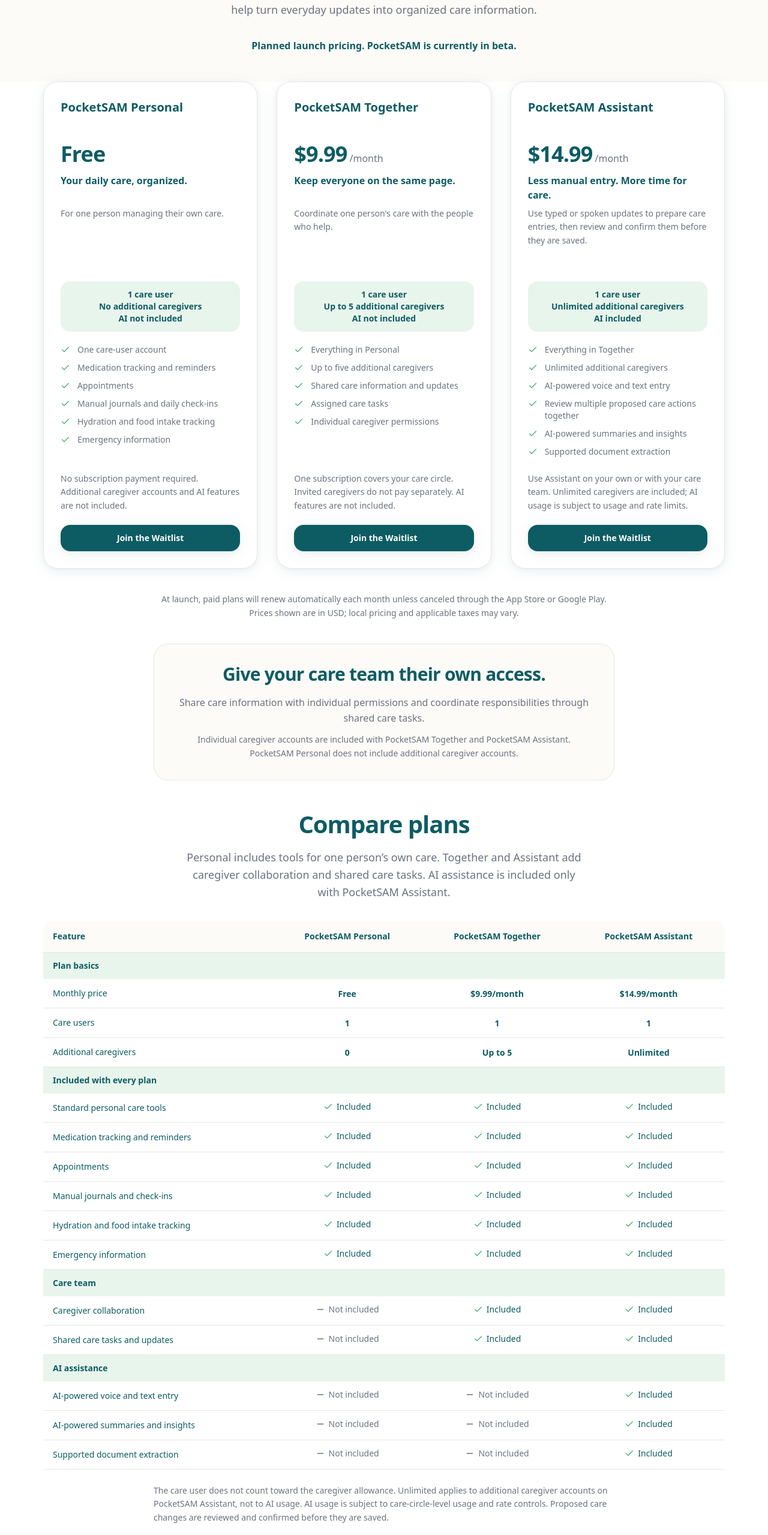
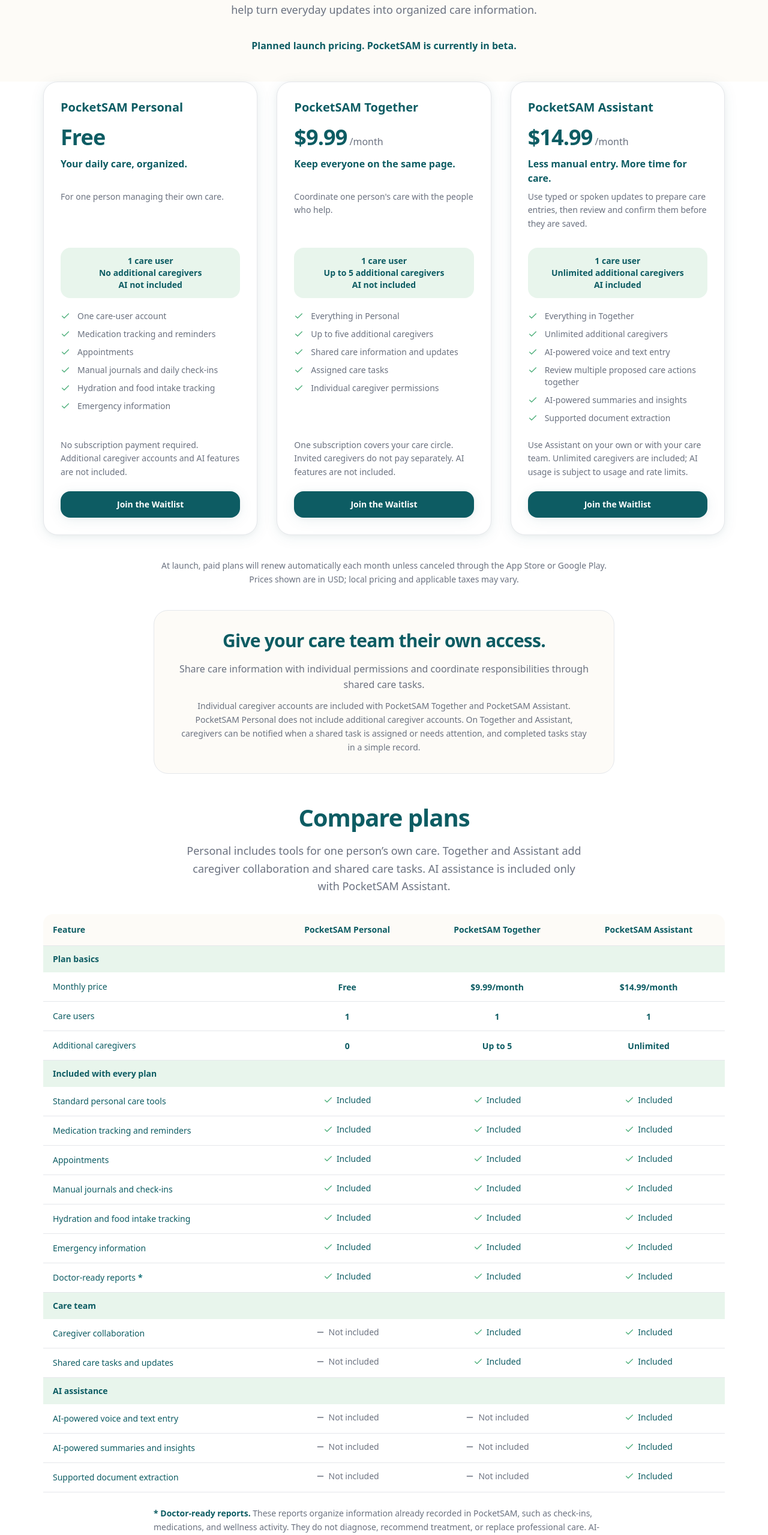
Before and after one commit to Bdogg83/PocketSAMWebsite, a Next.js app: page /pricing in a window 1280 px wide. Shown: the part 238-2797 px from the top of the page at 60% size. Built offline with nearby package versions, Linux system fonts and the light colour scheme.

Commit message:
Clarify which plans include reports, shared tasks, and caregiver notifications.
Co-authored-by: Cursor <cursoragent@cursor.com>

```diff
--- a/app/pricing/page.tsx
+++ b/app/pricing/page.tsx
@@ -90,7 +90,9 @@ export default function PricingPage() {
             </p>
             <p className="mt-3 text-sm leading-relaxed text-gray-soft">
               Individual caregiver accounts are included with PocketSAM Together and PocketSAM
-              Assistant. PocketSAM Personal does not include additional caregiver accounts.
+              Assistant. PocketSAM Personal does not include additional caregiver accounts. On
+              Together and Assistant, caregivers can be notified when a shared task is assigned or
+              needs attention, and completed tasks stay in a simple record.
             </p>
           </div>
         </Container>
--- a/components/CareTasksDetail.tsx
+++ b/components/CareTasksDetail.tsx
@@ -153,6 +153,17 @@ export default function CareTasksDetail() {
               tasks so everyone knows what needs to be done, who is helping, and what has already
               been completed when you are organizing care for a loved one.
             </p>
+            <p className="mt-4 text-sm leading-relaxed text-gray-soft sm:text-base">
+              Shared care tasks and caregiver assignment are included with PocketSAM Together and
+              PocketSAM Assistant. PocketSAM Personal does not include additional caregiver
+              accounts.{" "}
+              <Link
+                href="/pricing"
+                className="rounded-sm font-semibold text-teal-primary underline-offset-2 hover:underline focus-visible:outline focus-visible:outline-2 focus-visible:outline-offset-2 focus-visible:outline-teal-deep"
+              >
+                View plans
+              </Link>
+            </p>
           </div>
 
           <div className="mt-10 lg:mt-12">
--- a/components/DoctorReadyReportsDetail.tsx
+++ b/components/DoctorReadyReportsDetail.tsx
@@ -189,10 +189,9 @@ export default function DoctorReadyReportsDetail() {
               better prepared.
             </p>
             <p className="mt-4 text-sm leading-relaxed text-gray-soft sm:text-base">
-              These reports organize information already recorded in PocketSAM, such as check-ins,
-              medications, and wellness activity. They do not diagnose or recommend treatment.
-              AI-powered summaries, insights, and supported document extraction are included only
-              with PocketSAM Assistant.{" "}
+              These reports use information already saved in PocketSAM. They do not diagnose or
+              recommend treatment. AI-powered summaries, insights, and supported document
+              extraction are included only with PocketSAM Assistant.{" "}
               <Link
                 href="/pricing"
                 className="rounded-sm font-semibold text-teal-primary underline-offset-2 hover:underline focus-visible:outline focus-visible:outline-2 focus-visible:outline-offset-2 focus-visible:outline-teal-deep"
--- a/components/PricingCards.tsx
+++ b/components/PricingCards.tsx
@@ -12,7 +12,7 @@ export default function PricingCards() {
               key={plan.key}
               className="flex h-full flex-col rounded-3xl border border-gray-border bg-white p-6 shadow-soft sm:p-7"
             >
-              <h2 className="text-xl font-bold text-teal-deep lg:min-h-[3.5rem]">{plan.name}</h2>
+              <h2 className="text-xl font-bold text-teal-deep">{plan.name}</h2>
               <div className="mt-4 flex items-baseline gap-1">
                 <span className="text-4xl font-bold tracking-tight text-teal-deep">
                   {plan.price}
@@ -22,7 +22,7 @@ export default function PricingCards() {
                 )}
               </div>
               <p className="mt-3 font-semibold text-teal-deep lg:min-h-[3rem]">{plan.tagline}</p>
-              <p className="mt-2 text-sm leading-relaxed text-gray-soft lg:min-h-[6.5rem]">
+              <p className="mt-2 text-sm leading-relaxed text-gray-soft lg:min-h-[4.75rem]">
                 {plan.description}
               </p>
 
--- a/components/PricingComparison.tsx
+++ b/components/PricingComparison.tsx
@@ -65,7 +65,18 @@ export default function PricingComparison() {
                     key={row.feature}
                     className="rounded-2xl border border-gray-border bg-white p-4 shadow-soft"
                   >
-                    <p className="font-semibold text-teal-deep">{row.feature}</p>
+                    <p className="font-semibold text-teal-deep">
+                      {row.feature}
+                      {row.noteId && (
+                        <a
+                          href={`#${row.noteId}`}
+                          className="ml-1 rounded-sm text-teal-primary focus-visible:outline focus-visible:outline-2 focus-visible:outline-offset-2 focus-visible:outline-teal-deep"
+                        >
+                          <span className="sr-only">{row.feature} note</span>
+                          <span aria-hidden="true">*</span>
+                        </a>
+                      )}
+                    </p>
                     <dl className="mt-3 space-y-2">
                       {pricingPlans.map((plan) => (
                         <div
@@ -128,6 +139,15 @@ export default function PricingComparison() {
                       className="border-b border-gray-border bg-white px-4 py-3 text-sm font-medium text-teal-deep"
                     >
                       {row.feature}
+                      {row.noteId && (
+                        <a
+                          href={`#${row.noteId}`}
+                          className="ml-1 rounded-sm font-semibold text-teal-primary focus-visible:outline focus-visible:outline-2 focus-visible:outline-offset-2 focus-visible:outline-teal-deep"
+                        >
+                          <span className="sr-only">{row.feature} note</span>
+                          <span aria-hidden="true">*</span>
+                        </a>
+                      )}
                     </th>
                     {pricingPlans.map((plan) => (
                       <td
@@ -145,6 +165,13 @@ export default function PricingComparison() {
         </div>
 
         <div className="mx-auto mt-6 max-w-3xl space-y-3 text-sm leading-relaxed text-gray-soft">
+          <p id="doctor-ready-reports-note" className="scroll-mt-28">
+            <span className="font-semibold text-teal-deep">* Doctor-ready reports. </span>
+            These reports organize information already recorded in PocketSAM, such as check-ins,
+            medications, and wellness activity. They do not diagnose, recommend treatment, or
+            replace professional care. AI-powered summaries, insights, and supported document
+            extraction are separate and are included only with PocketSAM Assistant.
+          </p>
           <p>
             The care user does not count toward the caregiver allowance. Unlimited applies to
             additional caregiver accounts on PocketSAM Assistant, not to AI usage. AI usage is
--- a/components/pricingData.ts
+++ b/components/pricingData.ts
@@ -123,6 +123,7 @@ export const pricingPlans: PricingPlan[] = [
 export interface ComparisonRow {
   feature: string;
   values: Record<PlanKey, ComparisonValue>;
+  noteId?: string;
 }
 
 export interface ComparisonGroup {
@@ -169,6 +170,11 @@ export const comparisonGroups: ComparisonGroup[] = [
       { feature: "Manual journals and check-ins", values: allIncluded },
       { feature: "Hydration and food intake tracking", values: allIncluded },
       { feature: "Emergency information", values: allIncluded },
+      {
+        feature: "Doctor-ready reports",
+        values: allIncluded,
+        noteId: "doctor-ready-reports-note",
+      },
     ],
   },
   {
```
